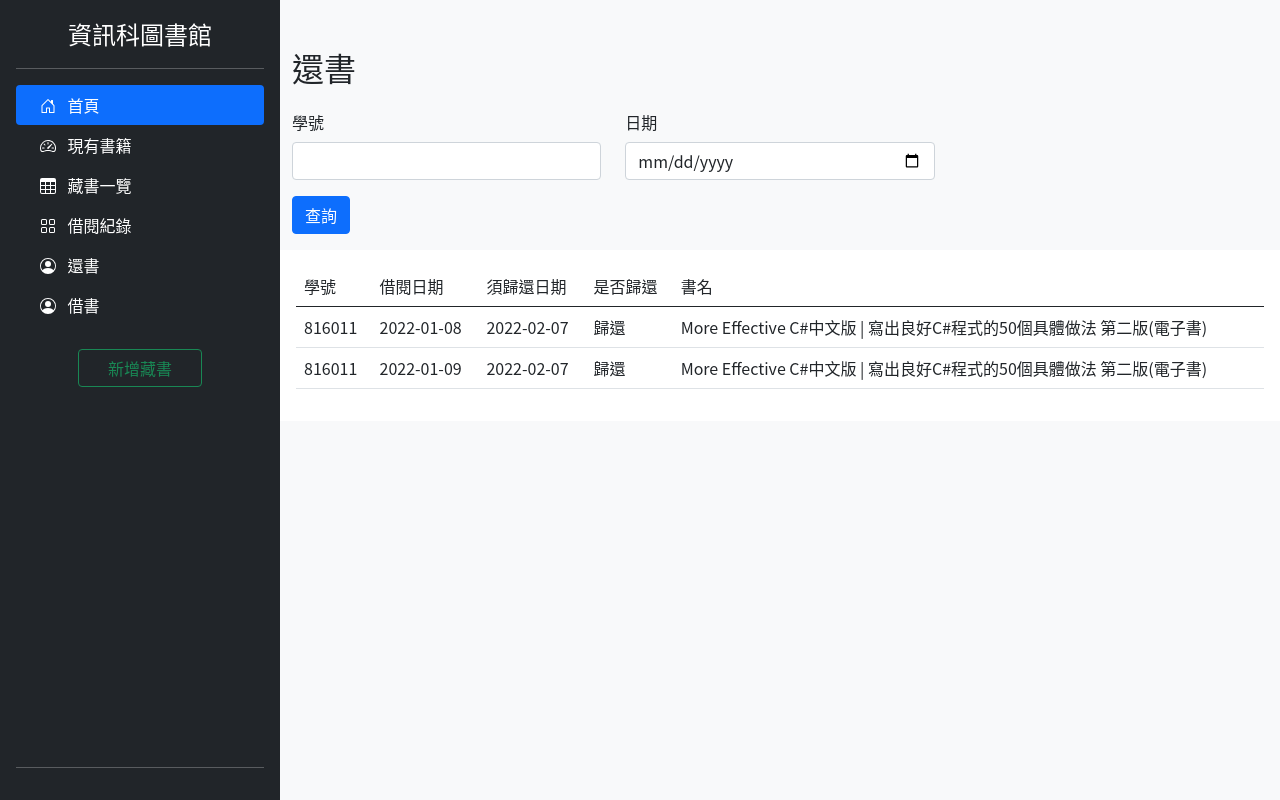
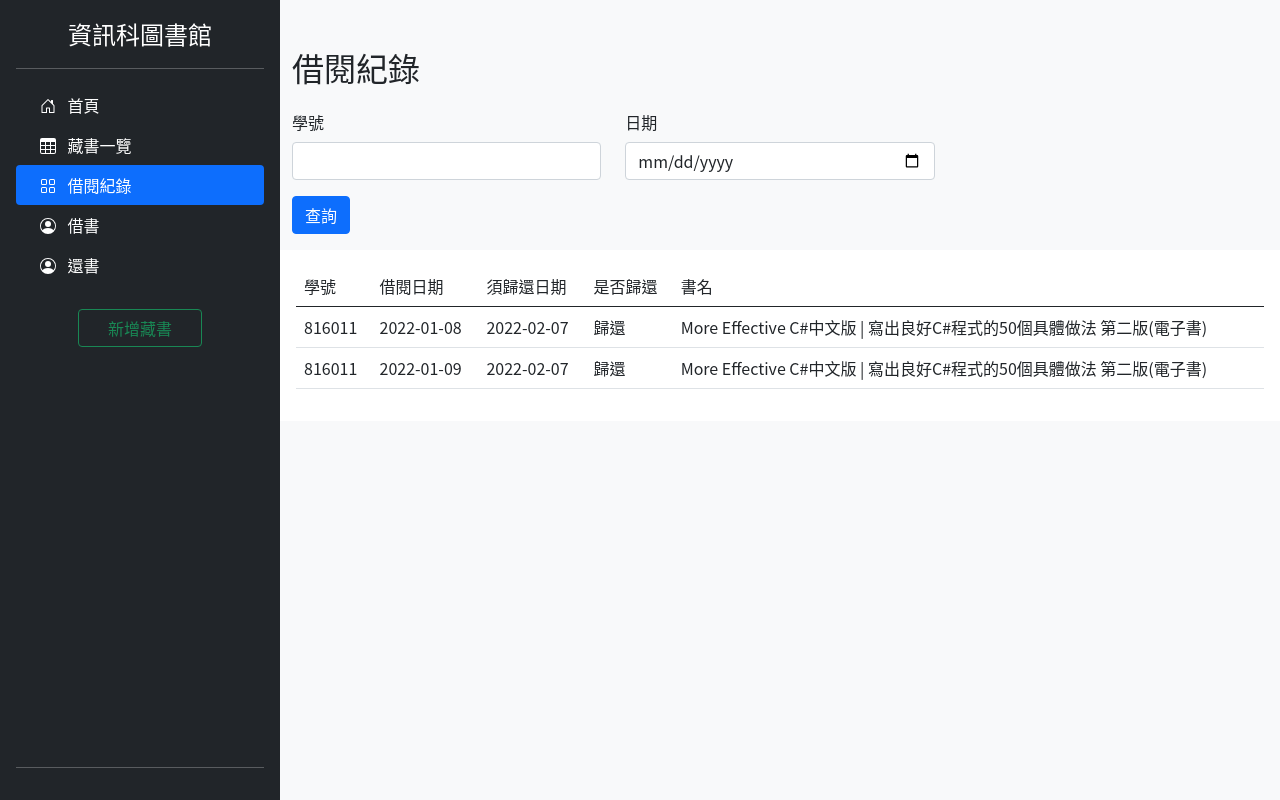
Before and after one commit to binga288/library, a PHP site: page /admin/record.php in a window 1280 px wide. Run offline with PHP 8.4, Linux system fonts and the light colour scheme; data comes from the database, SQL or seed files in the repository.

Commit message:
[功能]側邊攔優化

```diff
--- a/admin/books.php
+++ b/admin/books.php
@@ -2,6 +2,7 @@
 require_once("../db.php");
 $db = new DB();
 $book_list = $db->select("isbn_list")->all();
+$pre = "books";
 ?>
 
 <?php require_once("../header.php") ?>
--- a/admin/record.php
+++ b/admin/record.php
@@ -19,13 +19,13 @@ if (isset($_GET["id"]) || isset($_GET["date"])) {
 $sql .= join(" AND ", $where);
 $array = $db->query($sql)->all();
 
-
+$pre = "record";
 ?>
 <?php require_once("../header.php") ?>
 
 <div id="app" class="container">
     <div class="row mb-2">
-        <h2>還書</h2>
+        <h2>借閱紀錄</h2>
     </div>
     <form method="GET" class="my-3">
         <input type="hidden" name="page" value="record">
--- a/admin/rent.php
+++ b/admin/rent.php
@@ -26,6 +26,8 @@ if (isset($_POST["student_id"])) {
         echo "<script>alert('需歸還日期{$date_str}');location.href = '';</script>";
     }
 }
+
+$pre = "rent";
 ?>
 <?php require_once("../header.php") ?>
 <div id="app" class="container">
--- a/admin/return.php
+++ b/admin/return.php
@@ -19,6 +19,7 @@ if (isset($_POST["student_id"])) {
         header("Location: ?page=return");
     }
 }
+$pre = "return";
 ?>
 <?php require_once("../header.php") ?>
 
--- a/header.php
+++ b/header.php
@@ -1,5 +1,5 @@
 <?php
-$link = "http://$_SERVER[HTTP_HOST]/";
+$link = "http://{$_SERVER["HTTP_HOST"]}/";
 ?>
 <!DOCTYPE html>
 <html lang="en">
@@ -84,7 +84,7 @@ $link = "http://$_SERVER[HTTP_HOST]/";
                     <hr>
                     <ul class="nav nav-pills flex-column mb-auto">
                         <li class="nav-item">
-                            <a href="#" class="nav-link active" aria-current="page">
+                            <a href="/" class="nav-link text-white <?= $pre == "index" ? "active" : "" ?>" aria-current="page">
                                 <svg class="bi me-2" width="16" height="16">
                                     <use xlink:href="#home" />
                                 </svg>
@@ -92,15 +92,7 @@ $link = "http://$_SERVER[HTTP_HOST]/";
                             </a>
                         </li>
                         <li>
-                            <a href="<?= $link ?>admin/books.php" class="nav-link text-white">
-                                <svg class="bi me-2" width="16" height="16">
-                                    <use xlink:href="#speedometer2" />
-                                </svg>
-                                現有書籍
-                            </a>
-                        </li>
-                        <li>
-                            <a href="<?= $link ?>admin/books.php" class="nav-link text-white">
+                            <a href="/admin/books.php" class="nav-link text-white <?= $pre == "books" ? "active" : "" ?>">
                                 <svg class="bi me-2" width="16" height="16">
                                     <use xlink:href="#table" />
                                 </svg>
@@ -108,7 +100,7 @@ $link = "http://$_SERVER[HTTP_HOST]/";
                             </a>
                         </li>
                         <li>
-                            <a href="<?= $link ?>admin/record.php" class="nav-link text-white">
+                            <a href="/admin/record.php" class="nav-link text-white <?= $pre == "record" ? "active" : "" ?>">
                                 <svg class="bi me-2" width="16" height="16">
                                     <use xlink:href="#grid" />
                                 </svg>
@@ -116,23 +108,23 @@ $link = "http://$_SERVER[HTTP_HOST]/";
                             </a>
                         </li>
                         <li>
-                            <a href="<?= $link ?>admin/rent.php" class="nav-link text-white">
+                            <a href="/admin/rent.php" class="nav-link text-white <?= $pre == "rent" ? "active" : "" ?>">
+                                <svg class="bi me-2" width="16" height="16">
+                                    <use xlink:href="#people-circle" />
+                                </svg>
+                                借書
+                            </a>
+                        </li>
+                        <li>
+                            <a href="/admin/return.php" class="nav-link text-white <?= $pre == "return" ? "active" : "" ?>">
                                 <svg class="bi me-2" width="16" height="16">
                                     <use xlink:href="#people-circle" />
                                 </svg>
                                 還書
                             </a>
                         </li>
-                        <li>
-                            <a href="<?= $link ?>admin/return.php" class="nav-link text-white">
-                                <svg class="bi me-2" width="16" height="16">
-                                    <use xlink:href="#people-circle" />
-                                </svg>
-                                借書
-                            </a>
-                        </li>
                         <li class="text-center mt-4">
-                            <a href="<?= $link ?>admin/add.php" class="btn btn-outline-success w-50">
+                            <a href="/admin/add.php" class="btn btn-outline-success w-50">
                                 新增藏書
                             </a>
                         </li>
--- a/index.php
+++ b/index.php
@@ -1,5 +1,7 @@
-<?php include_once("header.php"); ?>
-
+<?php
+$pre = "index";
+include_once("header.php");
+?>
 <h1>Test</h1>
 
 <?php include_once("footer.php"); ?>
```
